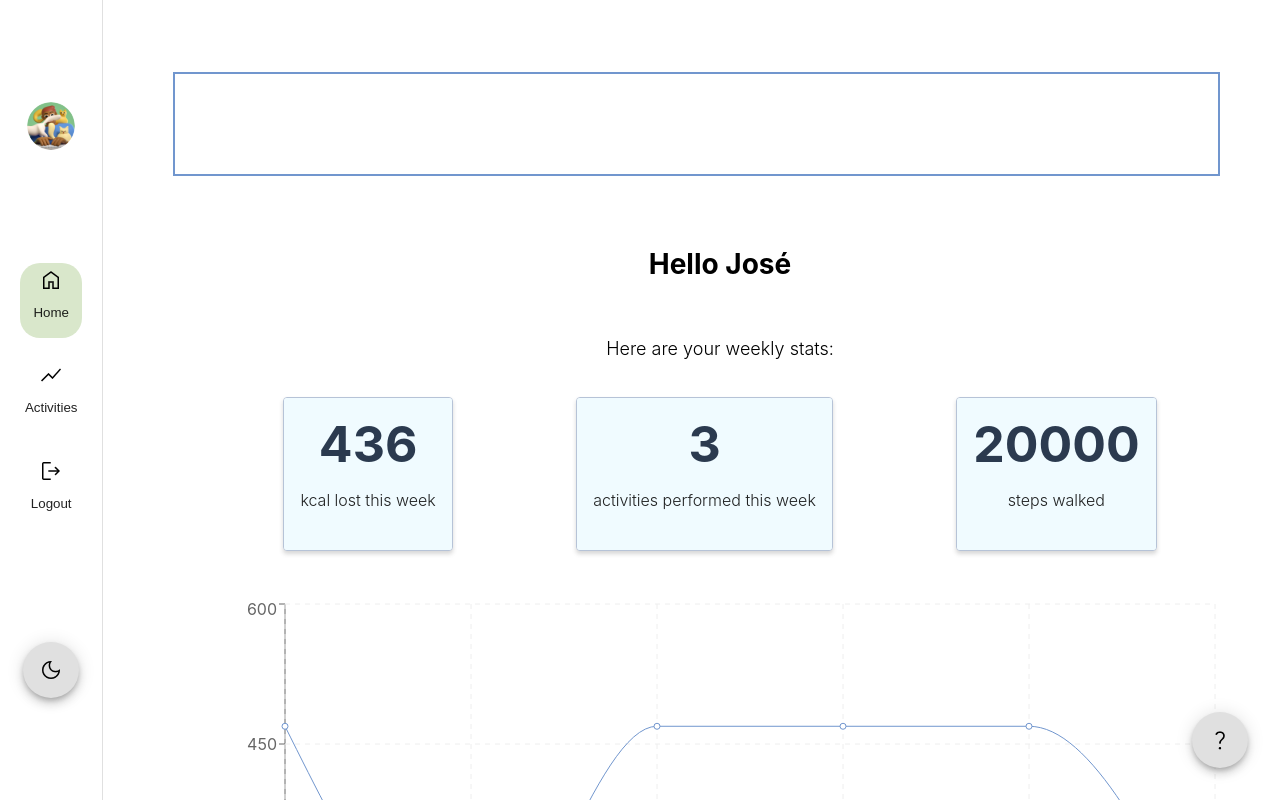
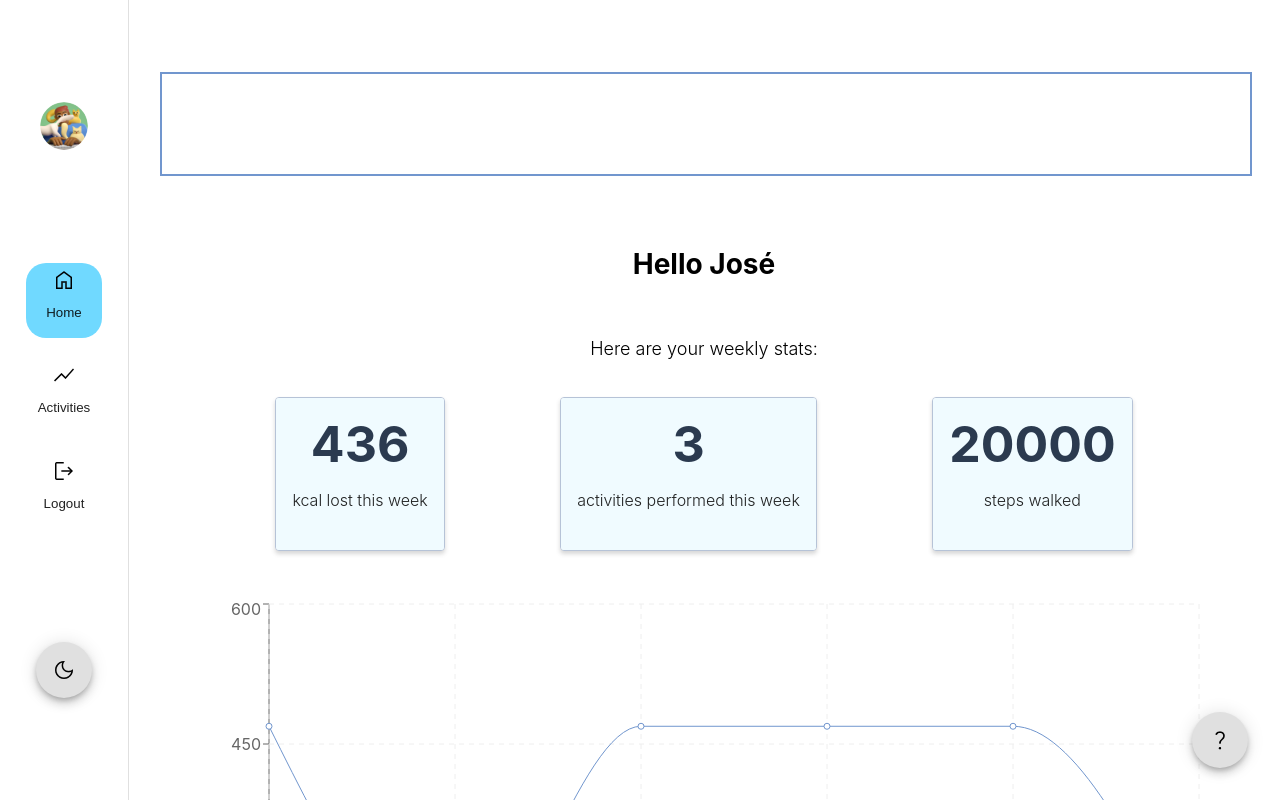
Before and after one commit to MHaurel/tii-2023, a React (Create React App) app: page / in a window 1280 px wide. Shown: the top 800 px of the page. Built offline with nearby package versions, Linux system fonts and the light colour scheme.

Commit message:
Changed colors and spacings

```diff
--- a/src/App.css
+++ b/src/App.css
@@ -1,5 +1,6 @@
 .App .page {
   margin-left: 10rem;
+  margin-right: 2rem;
 }
 
 
--- a/src/components/HomePageAnimation.css
+++ b/src/components/HomePageAnimation.css
@@ -3,8 +3,8 @@
     width: 100%;
     height: 100px;
     margin-top: 9vh;
-    margin-left: 1vw;
-    margin-right: 6vw;
+    /* margin-left: 1vw; */
+    /* margin-right: 6vw; */
     margin-bottom: 6vh;
 
 }
--- a/src/components/NavigationButton.css
+++ b/src/components/NavigationButton.css
@@ -11,7 +11,7 @@
 }
 
 .navigationButton:hover {
-    background-color: #D9E7CB;
+    background-color: #ADE9FF;
 }
 
 .navigationButton img {
--- a/src/components/NavigationButton.js
+++ b/src/components/NavigationButton.js
@@ -3,7 +3,7 @@ import ButtonBase from '@mui/material/ButtonBase';
 
 function NavigationButton({label, icon, onClick, active}) {
     return (
-        <ButtonBase sx={{backgroundColor: active ? "#D9E7CB" : "transparent"}} onClick={onClick} className="navigationButton">
+        <ButtonBase sx={{backgroundColor: active ? "#70D9FF" : "transparent"}} onClick={onClick} className="navigationButton">
             <img src={process.env.PUBLIC_URL + `images/icons/${icon}.png`} alt="Navigation Icon"/>
             <p>{label}</p>
         </ButtonBase>
--- a/src/components/NavigationRail.css
+++ b/src/components/NavigationRail.css
@@ -1,5 +1,5 @@
 .navigationRail > div {
-    width: 8%;
+    width: 8rem;
     display: flex;
     flex-direction: column;
     justify-content: space-evenly;
--- a/src/pages/Home.css
+++ b/src/pages/Home.css
@@ -1,5 +1,5 @@
 .animation{
-    margin-right: 6vw;
+    /* margin-right: 6vw; */
 }
 
 .welcome {
```
